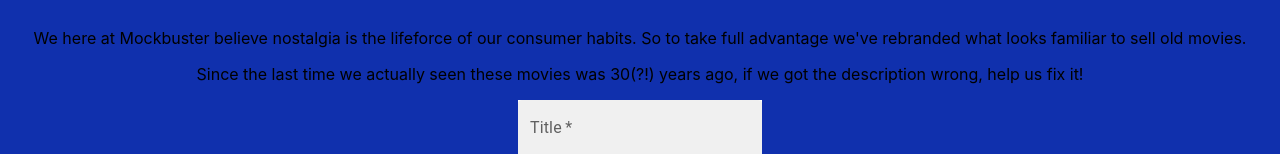
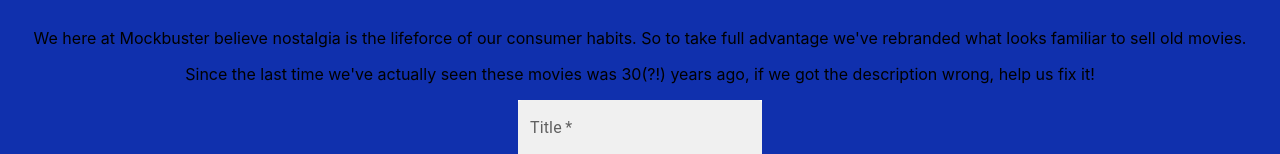
Before and after one commit to omgitsmiles/mockbuster, a React (Create React App) app: page /about in a window 1280 px wide. Shown: the part 133-287 px from the top of the page. Built offline with nearby package versions, Linux system fonts and the light colour scheme; data requests are answered from the project's data file.

Commit message:
updated forms
cleared forms upon submit

```diff
--- a/db.json
+++ b/db.json
@@ -3,7 +3,7 @@
     {
       "id": 1,
       "title": "Lion King",
-      "description": "luke i am your father",
+      "description": "movie about big cats",
       "image": "https://imgix.bustle.com/2017/2/13/69251870-b356-4e05-9696-5459ee4301e4.jpg?w=414&h=678&fit=crop&crop=faces&auto=format%2Ccompress&q=50&dpr=2"
     },
     {
@@ -21,7 +21,7 @@
     {
       "id": 4,
       "title": "Beauty And The Beast",
-      "description": "Tale as old as time",
+      "description": "GARCON ",
       "image": "https://imgix.bustle.com/2017/2/13/04fbf5ca-fd79-40d9-bc26-ea28e7b92cde.png?w=632&fit=crop&crop=faces&auto=format%2Ccompress&q=50&dpr=2"
     },
     {
@@ -57,13 +57,13 @@
     {
       "id": 10,
       "title": "Honey, I Shrunk The Kids",
-      "description": "Rick Moranis",
+      "description": "a movie about shrinking",
       "image": "https://imgix.bustle.com/2017/2/13/a9dd7457-88e7-405f-a534-c6c4ca92ed35.jpg?w=632&fit=crop&crop=faces&auto=format%2Ccompress&q=50&dpr=2"
     },
     {
       "id": 11,
       "title": "The Monster Squad",
-      "description": "No Clue",
+      "description": "a movie about monster",
       "image": "https://upload.wikimedia.org/wikipedia/en/f/f6/Monstersquadposter.jpg"
     },
     {
--- a/src/App.css
+++ b/src/App.css
@@ -52,6 +52,8 @@
 .cartCard {
   display: inline-block;
   padding: 2rem;
+  flex-direction: column;
+  justify-content: space-evenly;
 }
 
 .cImage {
--- a/src/App.js
+++ b/src/App.js
@@ -21,14 +21,10 @@
     setMovies([...movies, newMovie])
   }
 
-
   return (
     <div className="App">
       <ResponsiveAppBar cart={cart}/>
       <Switch>
-        <Route path="/home">
-          <MoviesPage movies={movies} setCart={setCart} cart={cart}/>
-        </Route>
         <Route path="/about">
           <About movies={movies} setMovies={setMovies}/>
         </Route>
@@ -38,8 +34,11 @@
         <Route path="/mycart">
           <MyCart cart={cart} setCart={setCart}/>
         </Route>
+        <Route exact path="/">
+          <MoviesPage movies={movies} setCart={setCart} cart={cart}/>
+        </Route>
         <Route exact path="*">
-          <h1> 404 BE KIND, REWIND</h1>
+          <h1>404 BE KIND, REWIND</h1>
         </Route>
       </Switch>
     </div>
--- a/src/components/About.js
+++ b/src/components/About.js
@@ -26,6 +26,12 @@
      } else {
         alert("Write out the full name of the movie!")
      }
+        clearForm()
+    }
+
+    function clearForm() {
+        setTitle("")
+        setDescription("")
     }
 
     return (
@@ -33,7 +39,7 @@
             <h1>About Us</h1>
             <p>We here at Mockbuster believe nostalgia is the lifeforce of our consumer habits.
             So to take full advantage we've rebranded what looks familiar to sell old movies.</p>
-            <p>Since the last time we actually seen these movies was 30(?!) years ago, if we got the description wrong, help us fix it!</p>
+            <p>Since the last time we've actually seen these movies was 30(?!) years ago, if we got the description wrong, help us fix it!</p>
         <form onSubmit={handleNewDescription}>
                 <TextField
                 className="addMovie"
@@ -41,6 +47,7 @@
                 id="filled-basic"
                 label="Title"
                 variant="filled"
+                value={title}
                 onChange={(e) => setTitle(e.target.value)}
                 />
             <br></br>
@@ -51,6 +58,7 @@
                 id="filled-basic"
                 label="Description"
                 variant="filled"
+                value={description}
                 onChange={(e) => setDescription(e.target.value)}
                 />
             <br></br>
--- a/src/components/AddMovie.js
+++ b/src/components/AddMovie.js
@@ -20,6 +20,13 @@
         })
         .then(r => r.json())
         .then(newMovieData => handleNewMovie(newMovieData))
+        clearForm()
+    }
+
+    function clearForm() {
+        setTitle("")
+        setDescription("")
+        setImage("")
     }
 
     return (
@@ -27,7 +34,7 @@
             <br></br>
             <h2>Add your favorite movie!</h2>
             <p>Missing a movie?</p>
-            <p>Fill out the form below, we'll be sure to stock in next time you're around</p>
+            <p>Fill out the form below, we'll be sure have it in stock next time you're around</p>
         <form onSubmit={onFormSubmit}>
         <div>
                 <TextField
@@ -36,6 +43,7 @@
                 id="filled-basic"
                 label="Title"
                 variant="filled"
+                value={title}
                 onChange={(e) => setTitle(e.target.value)}
                 />
         </div>
@@ -46,6 +54,7 @@
                 id="filled-basic"
                 label="Description"
                 variant="filled"
+                value={description}
                 onChange={(e) => setDescription(e.target.value)}
                 />
             <br></br>
@@ -56,6 +65,7 @@
                 id="filled-basic"
                 label="Movie Poster"
                 variant="filled"
+                value={image}
                 onChange={(e) => setImage(e.target.value)}
                 />
                 <div>
--- a/src/components/MovieCard.js
+++ b/src/components/MovieCard.js
@@ -8,6 +8,7 @@
 
 function MovieCard({ movie, setCart, cart }){
   const [rent, isRented] = useState(true)
+
 
   function handleClick(addedMovie) {
     isRented(rent => !rent)
@@ -37,6 +38,7 @@
       <Button variant="contained" onClick={() => handleClick(movie)} className="rentBtn">Rent</Button> ) : (
       <Button variant="contained" className="rentBtn" disabled>In Cart</Button> )
         }
+
       </CardActions>
     </Card>
 
```
Also changed, not shown: 1 other file (tests, documents, lock files or other folders).
